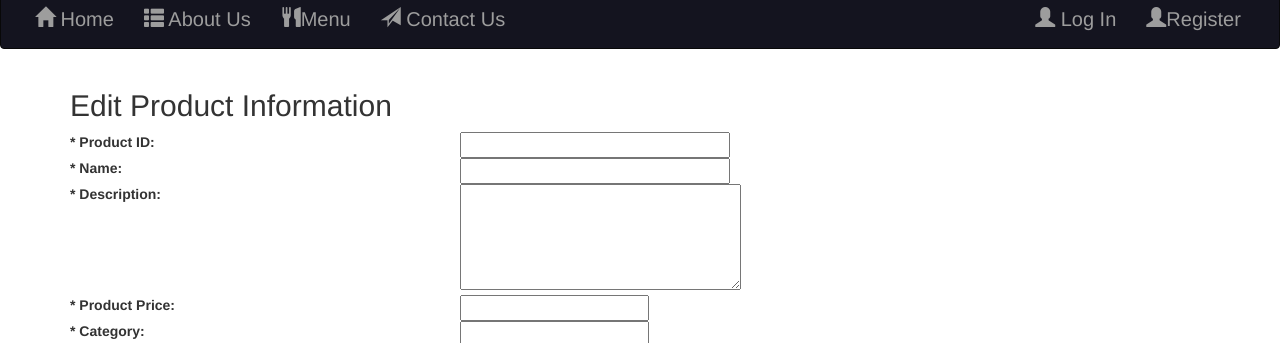
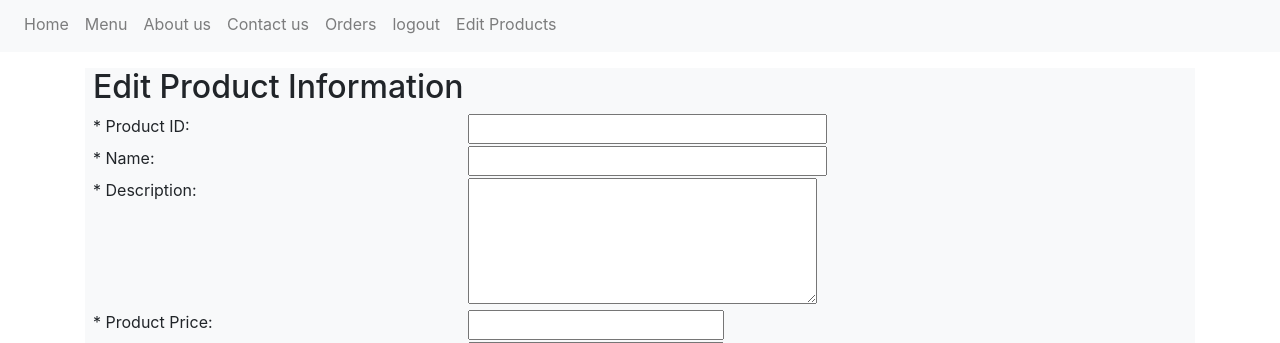
Before and after one commit to vamsit8/ICT-2, a PHP site: page /editproduct.php in a window 1280 px wide. Shown: the part 314-657 px from the top of the page. Run offline with PHP 8.4, Linux system fonts and the light colour scheme; data that the repository does not hold is empty; some libraries are stand-ins or nearby versions.

Commit message:
Add files via upload

```diff
--- a/editproduct.php
+++ b/editproduct.php
@@ -5,14 +5,64 @@ session_start();
 include_once('include/config.php');
 ?>
 <html lang="en">
-<head>
-	<title>Add/Edit Product</title>
-	<?php include("include/head.inc") ?>
-	<link rel="stylesheet" href="CSS/productedit.css">
+
+	<head>
+  <meta charset="utf-8">
+<meta name="viewport" content="width=device-width, initial-scale=1.0">
+<title>Golden Lor</title>
+<link rel="stylesheet" href="https://maxcdn.bootstrapcdn.com/bootstrap/4.0.0/css/bootstrap.min.css">
+<script src="https://ajax.googleapis.com/ajax/libs/jquery/3.3.1/jquery.min.js"></script>
+  <script src="https://maxcdn.bootstrapcdn.com/bootstrap/3.3.7/js/bootstrap.min.js"></script>
+  <link rel="stylesheet" href="https://use.fontawesome.com/releases/v5.2.0/css/all.css" integrity="sha384-hWVjflwFxL6sNzntih27bfxkr27PmbbK/iSvJ+a4+0owXq79v+lsFkW54bOGbiDQ" crossorigin="anonymous">
+  <link href="newstyles.css" rel="stylesheet" type="text/css">
+
+
+   <nav class="navbar navbar-expand-md navbar-light bg-light bg-light sticky-top">
+      <!--- md for breakpoint for pixel to expanded full site navigation , nav light color and background light sticky to fix navigation-->
+  <div class="conainer-fluid">
+    <!-- container fluid for 100% of screen-->
+    <a class="navbar-brand" href=""><img src="img/logo-full.png" class="img-fluid"></a>
+    <button class="navbar-toggler" type="button" data-toggle="collapse" data-target="#navbarResponsive">
+      <!--  toggle switch for navigation , collapse for navigation to collapse -->
+      <span class="navbar-toggler-icon"></span>
+    <!-- class for navbar-->
+    </button>
+    <div class="collapse navbar-collapse" id="navbarResponsive">
+      <ul class="navbar-nav ml-auto">
+      <!-- ml-auto to push navigation when its full width to right , usually in middle -->
+        <li class="nav-item acive">
+          <a class="nav-link" href="index.php">Home</a>
+        </li>
+        <li class="nav-item">
+          <a class="nav-link" href="menu.php">Menu</a>
+        </li>
+        <li class="nav-item">
+          <a class="nav-link" href="aboutus.php">About us</a>
+        </li>
+        <li class="nav-item">
+          <a class="nav-link" href="contactus.php">Contact us</a>
+        </li>
+        <li class="nav-item">
+          <a class="nav-link" href="orders.php">Orders</a>
+        </li>
+        <li class="nav-item">
+        <a class="nav-link" href="adminlogout.php"> logout</a>
+        </li>
+         <li class="nav-item">
+        <a class="nav-link" href="editproducts.php"> Edit Products</a>
+        </li>
+      </ul>
+    </div>
+  </div>
+</nav>
+
 
 </head>
+
+
 <body>
-	<?php include("include/nav.inc") ?>
+
+
 	<?php
 	if(isset($_POST['action'])){
 		$productid = $_POST['action'];
```
Also changed, not shown: editproducts.php (+63 -11 lines).
